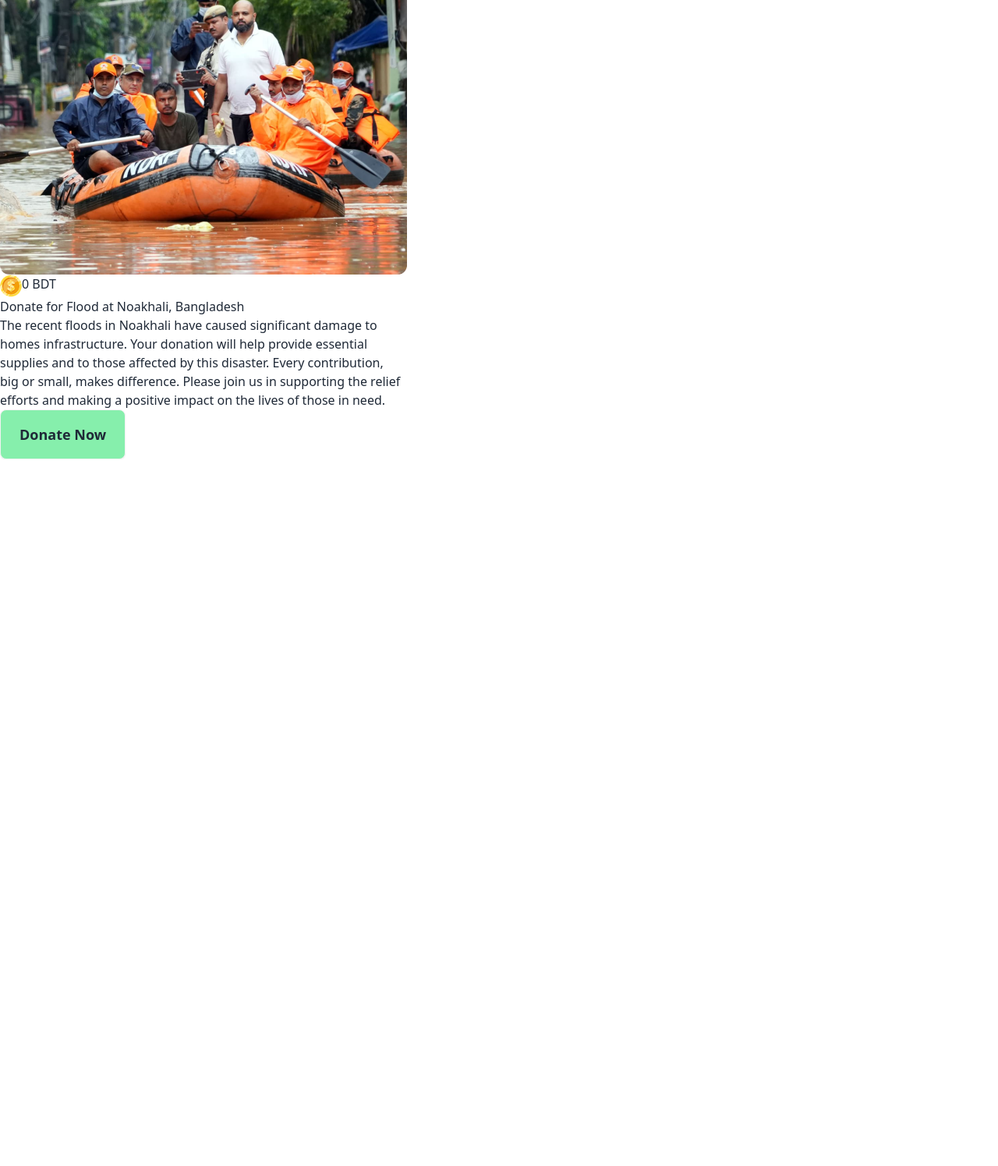
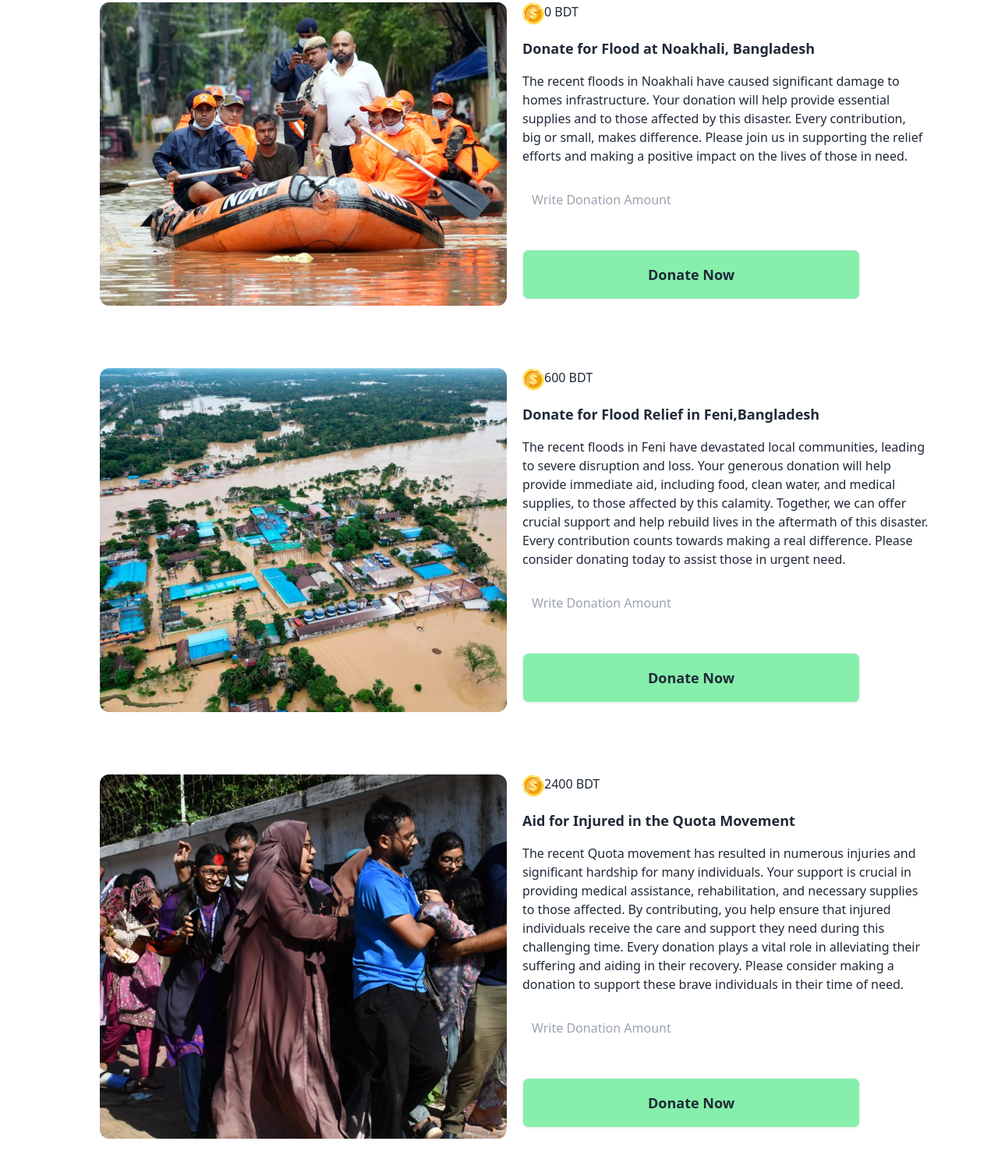
Before and after one commit to redwan09uk/Assignment-5, a plain HTML site: page index.html in a window 1280 px wide. Shown: the part 245-1740 px from the top of the page at 78% size. Before the commit the page ends 834 px from the top, so only its background shows below. Drawn offline with nearby package versions, Linux system fonts and the light colour scheme.

Commit message:
added cart sections

```diff
--- a/index.html
+++ b/index.html
@@ -58,21 +58,73 @@
 
         <!-- main start -->
          <main>
-             <section>
+          <!-- Noakhali -->
+             <section class="flex flex-1 gap-5 ml-32 mt-10 mb-20">
                    <div>
                     <img src="./assets/noakhali.png" alt="noakahli flood picture">
-                   </div>
-                   <button class="grid grid-cols-[auto_1fr]">
+                    </div>
+                    <div>
+                   <button class="grid grid-cols-[auto_1fr] mb-4">
                     <img src="./assets/coin.png" alt="coin picture">
                     <p>0 BDT</p>
                    </button>
-                   <div>
-                       <h2>Donate for Flood at Noakhali, Bangladesh</h2>
+                   <div class="mb-5">
+                       <h2 class="text-lg font-bold mb-4">Donate for Flood at Noakhali, Bangladesh</h2>
                        <p> The recent floods in Noakhali have caused significant damage to<br> homes  infrastructure. Your donation will help provide essential<br> supplies and  to those affected by this disaster. Every contribution,<br> big or small, makes  difference. Please join us in supporting the relief<br> efforts and making a positive impact on the lives of those in need.</p>
                    </div>
                    <div>
-                    <button class="btn btn-xs sm:btn-sm md:btn-md lg:btn-lg bg-green-300">Donate Now</button>
+                    <input type="text" placeholder="Write Donation Amount" class="w-full max-w-md p-3 border-gray-400 rounded-lg text-gray-700 placeholder-gray-400 mb-10">
                    </div>
+                   <div>
+                    <button class="btn btn-xs sm:btn-sm md:btn-md lg:btn-lg bg-green-300 pl-40 pr-40">Donate Now</button>
+                   </div>
+                  </div>
+             </section>
+
+             <!-- Feni -->
+             <section class="flex flex-1 gap-5 ml-32 mt-10 mb-20">
+                   <div>
+                    <img src="./assets/feni.png" alt="Feni flood picture">
+                    </div>
+                    <div>
+                   <button class="grid grid-cols-[auto_1fr] mb-4">
+                    <img src="./assets/coin.png" alt="coin picture">
+                    <p>600 BDT</p>
+                   </button>
+                   <div class="mb-5">
+                       <h2 class="text-lg font-bold mb-4">Donate for Flood Relief in Feni,Bangladesh</h2>
+                       <p> The recent floods in Feni have devastated local communities, leading<br> to severe disruption and loss. Your generous donation will help<br> provide immediate aid, including food, clean water, and medical<br> supplies, to those affected by this calamity. Together, we can offer<br> crucial support and help rebuild lives in the aftermath of this disaster.<br> Every contribution counts towards making a real difference. Please<br> consider donating today to assist those in urgent need.</p>
+                   </div>
+                   <div>
+                    <input type="text" placeholder="Write Donation Amount" class="w-full max-w-md p-3 border-gray-400 rounded-lg text-gray-700 placeholder-gray-400 mb-10">
+                   </div>
+                   <div>
+                    <button class="btn btn-xs sm:btn-sm md:btn-md lg:btn-lg bg-green-300 pl-40 pr-40">Donate Now</button>
+                   </div>
+                  </div>
+             </section>
+
+             <!-- Quota-Protest section -->
+             <section class="flex flex-1 gap-5 ml-32 mt-10 mb-20">
+                   <div>
+                    <img src="./assets/quota-protest.png" alt="quota protest picture">
+                    </div>
+                    <div>
+                   <button class="grid grid-cols-[auto_1fr] mb-4">
+                    <img src="./assets/coin.png" alt="coin picture">
+                    <p>2400 BDT</p>
+                   </button>
+                   <div class="mb-5">
+                       <h2 class="text-lg font-bold mb-4">Aid for Injured in the Quota Movement</h2>
+                       <p> The recent Quota movement has resulted in numerous injuries and<br> significant hardship for many individuals. Your support is crucial in<br> providing medical assistance, rehabilitation, and necessary supplies<br> to those affected. By contributing, you help ensure that injured<br>individuals receive the care and support they need during this<br> challenging time. Every donation plays a vital role in alleviating their<br> suffering and aiding in their recovery. Please consider making a<br> donation to support these brave individuals in their time of need.</p>
+                   </div>
+                   <div>
+                    <input type="text" placeholder="Write Donation Amount" class="w-full max-w-md p-3 border-gray-400 rounded-lg text-gray-700 placeholder-gray-400 mb-10">
+                   </div>
+                   <div>
+                    <button class="btn btn-xs sm:btn-sm md:btn-md lg:btn-lg bg-green-300 pl-40 pr-40">Donate Now</button>
+                   </div>
+                  </div>
              </section>
          </main>
 
```
